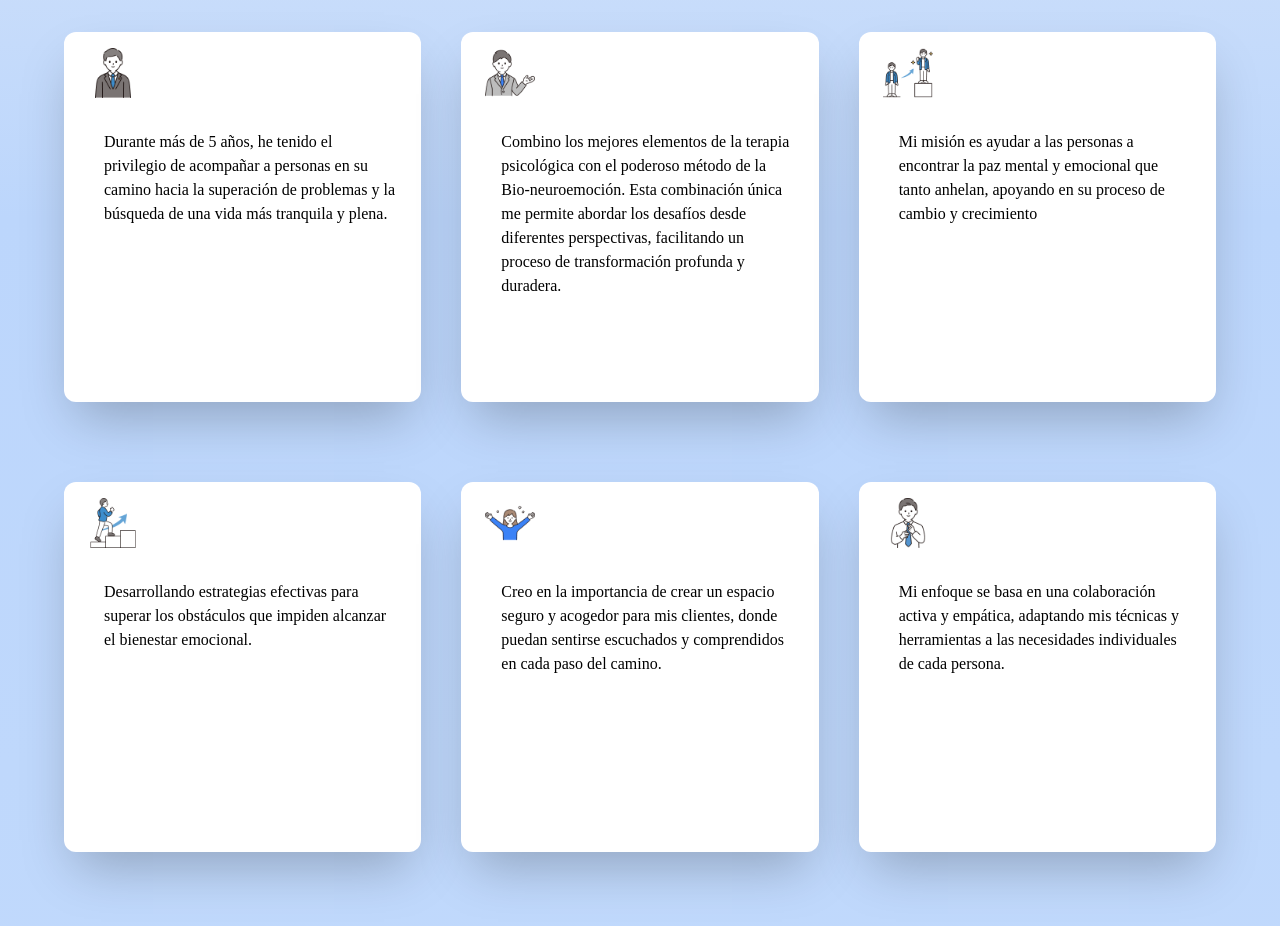
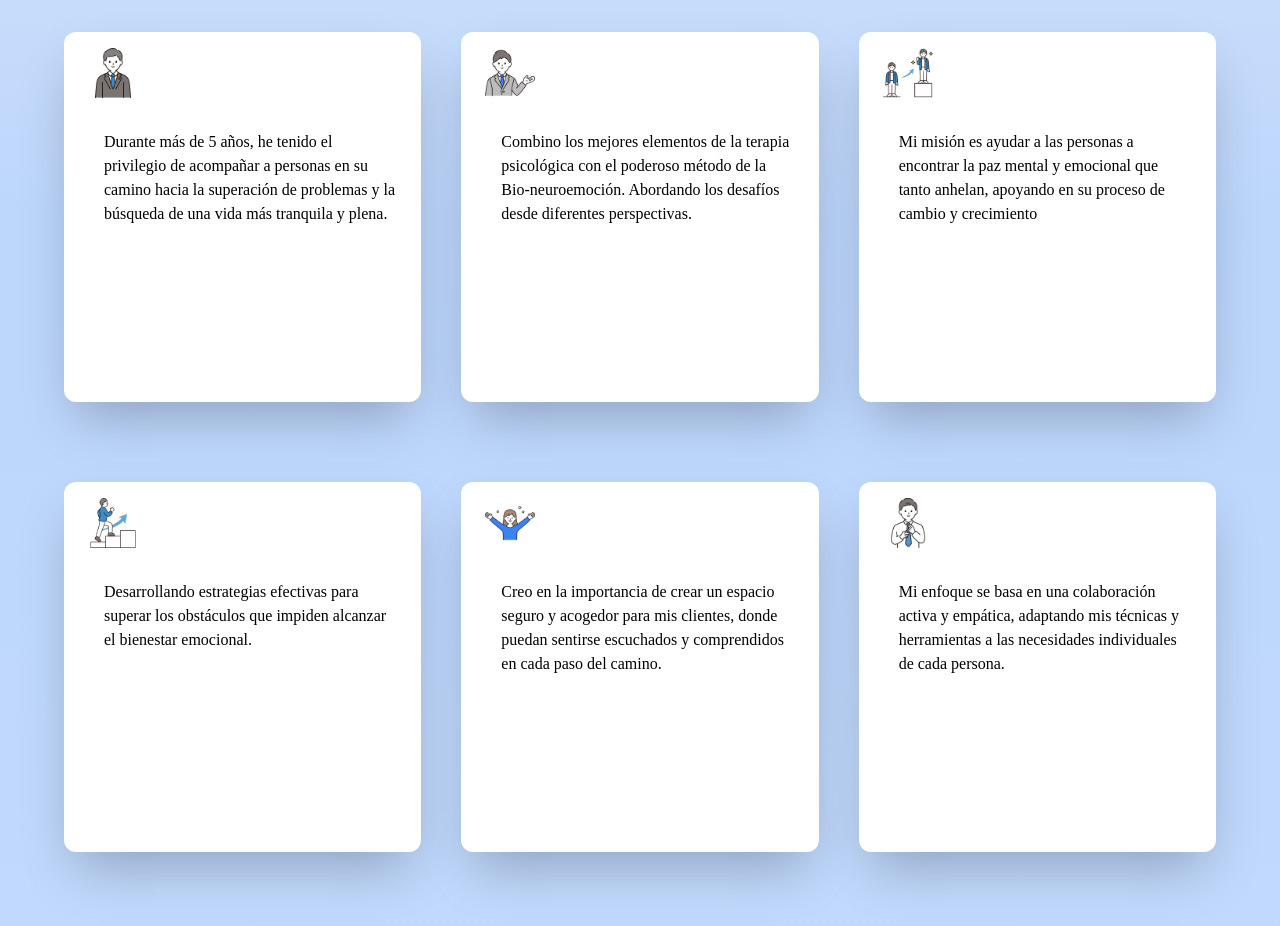
Before and after one commit to magoMercurio/raul-psicologo, a React (Vite) app: page / in a window 1280 px wide. Shown: the part 960-1886 px from the top of the page. Built offline with nearby package versions, Linux system fonts and the light colour scheme; a web font is replaced by a local one.

Commit message:
Update data.js

```diff
--- a/src/Data/data.js
+++ b/src/Data/data.js
@@ -17,7 +17,7 @@ export const aboutData = [
   },
   {
     title: 2,
-    description: 'Combino los mejores elementos de la terapia psicológica con el poderoso método de la Bio-neuroemoción. Esta combinación única me permite abordar los desafíos desde diferentes perspectivas, facilitando un proceso de transformación profunda y duradera.',
+    description: 'Combino los mejores elementos de la terapia psicológica con el poderoso método de la Bio-neuroemoción. Abordando los desafíos desde diferentes perspectivas.',
     image: aboutImg2,
   },
   {
```
